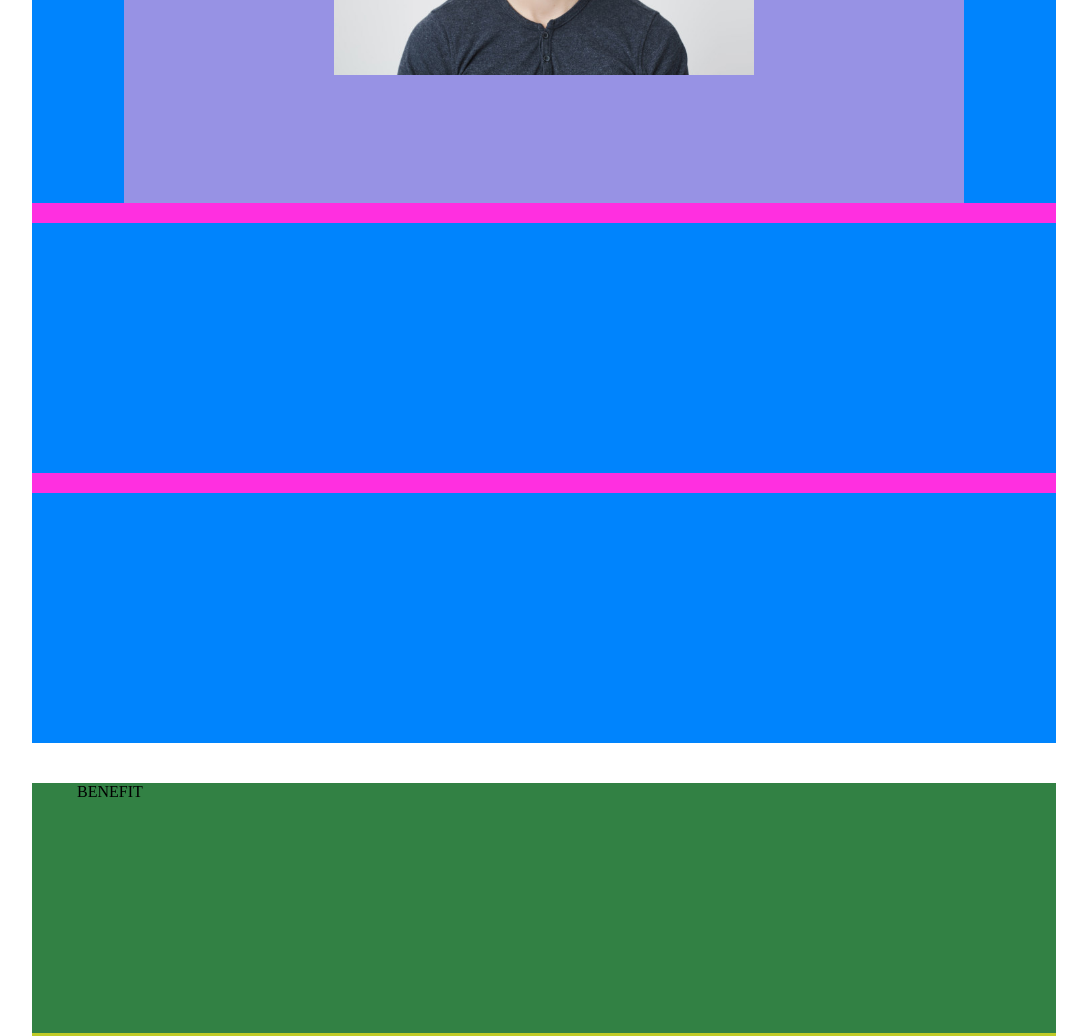
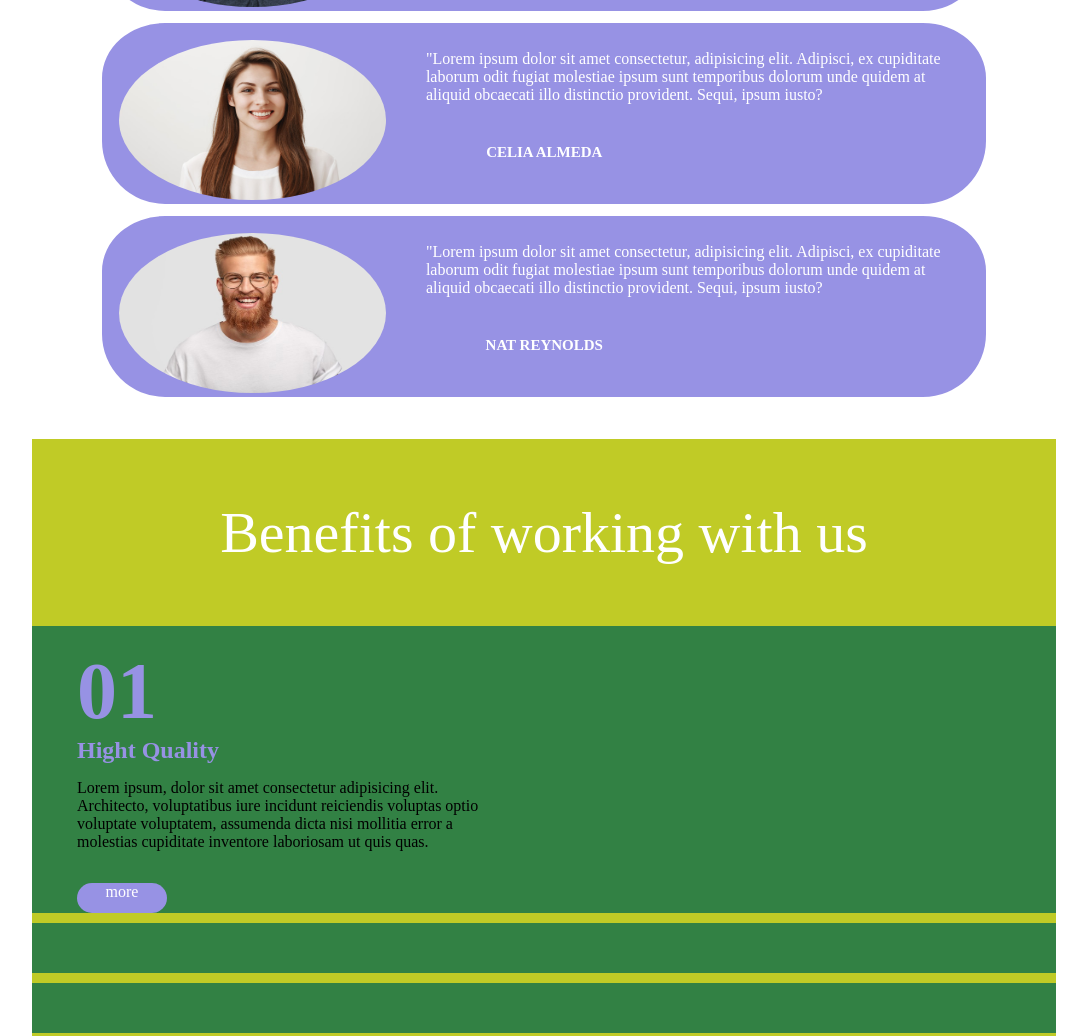
Before and after one commit to alessandrofogliada/htmlcss-responsive-layout, a plain HTML site: page index.html in a window 1280 px wide. Shown: the part 2416-3452 px from the top of the page, without its empty margins (96-1183 px from the left). Drawn offline with Linux system fonts and the light colour scheme.

Commit message:
proseguimento del main completato le card dei testimonial (ache versone table e desktop)

```diff
--- a/CSS/style.css
+++ b/CSS/style.css
@@ -100,7 +100,7 @@ header .container {
     display: flex;
     margin-bottom: 20px;
     /* DEBUG */
-    background-color: #b5ddff;
+    /* background-color: #b5ddff; */
 }
 
 .container .col {
@@ -242,14 +242,28 @@ a{
 #testimonial .container{
     min-height: 400px;
     /* DEBUG */
-    background-color: rgb(255, 47, 224);
+    background-color: #ffffff;
     margin-bottom: 40px;
 }
 
 #testimonial .col{
+    width: 100%;
+    margin: 40px auto 0;
     display: block;
     /* DEBUG */
-    background-color: #0084fd;
+    background-color: #ffffff;
+}
+
+#testimonial .col.introduction {
+	width: 77%;
+	margin: 0 auto;
+	padding: 20px 100px;
+    /* DEBUG */
+    /* background-color: thistle; */
+}
+
+#testimonial .col.introduction h3{
+    color: black;
 }
 
 #testimonial h2 , h3{
@@ -263,28 +277,87 @@ a{
 
 #card{
     min-height: 100px;
-    width: 90%;
+    width: 95%;
     margin: 0 auto;
+    padding: 20px 100px;
+    background-color: #9792e4;
+    border-radius: 65px;
+    border: solid white 2px;
+}
+
+#card p , h3{
+    color: white;
+}
+
+#card p{
+    margin-top: 20px;
+}
+
+.roundpicture img{
+    border-radius: 50%;
+    height: 200px;
+}
+
+.roundpicture {
+	width: 84%;
+	margin: 0 auto;
+	border-radius: 25px;
+	min-height: 100px;
+    /* DEBUG */
+    /* background-color: #328144; */
+}
+
+
+/* FOURTH LAYOUT , BENEFITS */
+
+#benefit .container{
     background-color: #9792e4;
 }
 
-.roundpicture {
-	width: 50%;
+.intro {
+	width: 80%;
 	margin: 0 auto;
-	background-color: #328144;
-	border-radius: 25px;
-	height: 110px;
+	min-height: 180px;
+	text-align: center;
+	padding: 60px 0px;
+	color: white;
+	font-size: 58px;
 }
+
+ #benefit .col{
+    width: 80%;
+    min-height: 50px;
+    margin: 0 auto 10px;
+    background-color: white;
+    display: flex;
+    flex-direction: column;
+ }
+
+ #benefit h2{
+    font-size: 80px;
+    margin-top: 20px;
+    color: #9792e4;
+ }
+
+ #benefit h3{
+    text-align: left;
+    padding-top: 0 ;
+    color: #9792e4;
+    font-size: 24px;
+ }
+
+ #benefit p{
+    padding-top: 15px;
+ }
+
+ #benefit .button{
+    background-color: #9792e4;
+    color: white;
+    text-decoration: none;
+ }
 
 
 /* <!-- FIFTH LAYOUT , ABOUT US  --> */
-
-#aboutus .container{
-    min-height: 400px;
-    /* DEBUG */
-    background-color: rgb(255, 47, 224);
-    margin-bottom: 40px;
-}
 
 #aboutus .col{
     /* DEBUG */
@@ -378,6 +451,34 @@ a{
         margin-top: 30px;
     }
 
+    /* THREAD LAYOUT , TESTIMONIALS */
+
+    #card {
+        min-height: 100px;
+        width: 95%;
+        margin: 0 auto;
+        padding: 17px 0 0 17px;
+        background-color: #9792e4;
+        border-radius: 65px;
+        border-top: 10px solid white;
+        display: flex;
+    }
+
+    #card p{
+        margin-top: 0;
+    }
+    .test{
+        padding: 10px 40px 0;
+    }
+
+    .test h3 {
+        padding-right: 283px;
+        font-size: 15px;
+    }
+
+    .roundpicture img{
+        height: 160px;
+    }
 
 
     /* <!-- FOURTH LAYOUT , BENEFITS  --> */
--- a/index.html
+++ b/index.html
@@ -103,7 +103,7 @@
 
           <section id="testimonial">
             <div class="container">
-                <div class="col">
+                <div class="col introduction">
                     <h3>TESTIMONIALS</h3>
                     <h2>We are committed expert partner</h2>
                     <span>Lorem ipsum dolor sit amet consectetur adipisicing elit. Unde perferendis, fugit quis voluptates cum consequatur distinctio. At ullam doloremque aliquid voluptatibus, nostrum id ip+?</span>
@@ -114,14 +114,31 @@
                         <img src="img/testimonial1.jpg"
                         alt="ragazzo che sorrie">
                         </div>
+                        <div class="test">
                         <p>"Lorem ipsum dolor sit amet consectetur, adipisicing elit. Adipisci, ex cupiditate laborum odit fugiat molestiae ipsum sunt temporibus dolorum unde quidem at aliquid obcaecati illo distinctio provident. Sequi, ipsum iusto?</p>
                         <h3>NAT REYNOLDS</h3>
                     </div>
-                    <div id="card"></div>
-                    <div id="card"></div>
-                </div>
-                <div class="col"></div>
-                <div class="col"></div>
+                    </div>
+                    <div id="card">
+                        <div class="roundpicture">
+                            <img src="img/testimonial2.jpg"
+                            alt="ragazzo che sorrie">
+                            </div>
+                            <div class="test">
+                            <p>"Lorem ipsum dolor sit amet consectetur, adipisicing elit. Adipisci, ex cupiditate laborum odit fugiat molestiae ipsum sunt temporibus dolorum unde quidem at aliquid obcaecati illo distinctio provident. Sequi, ipsum iusto?</p>
+                            <h3>CELIA ALMEDA</h3>
+                        </div>
+                        </div>
+                    <div id="card">
+                        <div class="roundpicture">
+                            <img src="img/testimonial3.jpg"
+                            alt="ragazzo che sorrie">
+                            </div>
+                            <div class="test">
+                            <p>"Lorem ipsum dolor sit amet consectetur, adipisicing elit. Adipisci, ex cupiditate laborum odit fugiat molestiae ipsum sunt temporibus dolorum unde quidem at aliquid obcaecati illo distinctio provident. Sequi, ipsum iusto?</p>
+                            <h3>NAT REYNOLDS</h3>
+                            </div>
+                        </div>
             </div>
           </section>
 
@@ -129,7 +146,16 @@
 
           <section id="benefit">
             <div class="container">
-                <div class="col">BENEFIT</div>
+                <div class="intro">Benefits of working with us</div>
+                <div class="col">
+                    <h2>01</h2>
+                    <h3>Hight Quality</h3>
+                    <p>
+                        Lorem ipsum, dolor sit amet consectetur adipisicing elit. Architecto, voluptatibus iure incidunt reiciendis voluptas optio voluptate voluptatem, assumenda dicta nisi mollitia error a molestias cupiditate inventore laboriosam ut quis quas.
+                    </p>
+
+                    <a class="button" href="#">more</a>
+                </div>
                 <div class="col"></div>
                 <div class="col"></div>
                 <div class="col"></div>
```
